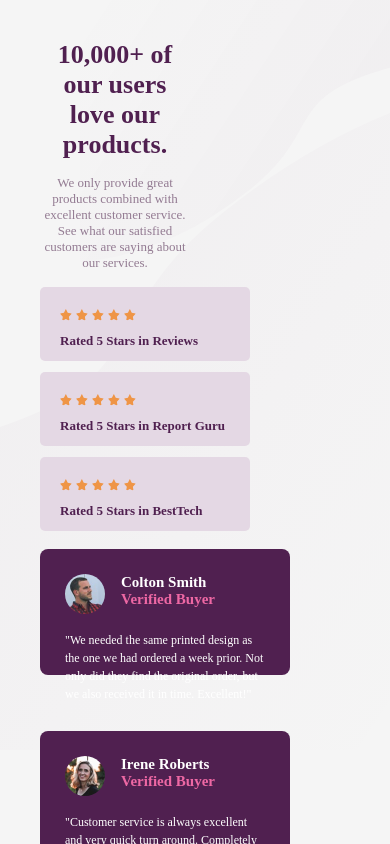
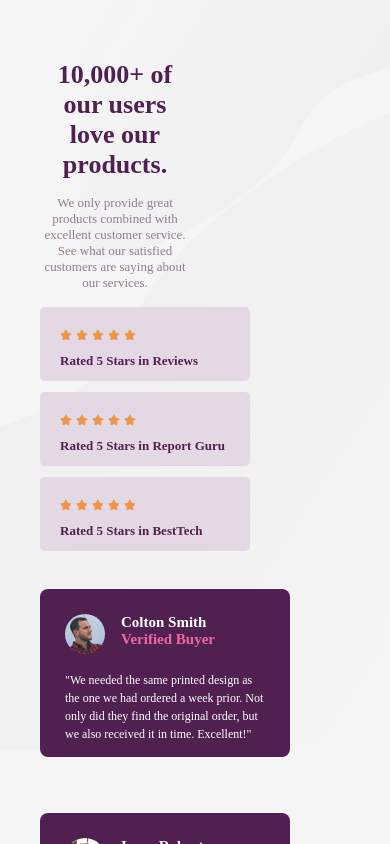
Before and after one commit to mishael1-d/Social-proof-section, a plain HTML site: page index.html in a window 390 px wide. Drawn offline with Linux system fonts and the light colour scheme.

Commit message:
updated media query

```diff
--- a/index.html
+++ b/index.html
@@ -53,7 +53,7 @@
                         </div>
 
 
-                        <div class="review_div1">
+                        <div class="review_div2">
                             <div class="review_star">
                                 <div class="p_review_img">
                                     <div>
--- a/style.css
+++ b/style.css
@@ -38,7 +38,7 @@ body{
 
 .maincard{
   width: 250px;
-  min-height: 30vh;
+  height: 30vh;
   background:hsl(300, 43%, 22%);
   border-radius: 8px;
 
@@ -123,8 +123,9 @@ img{
   padding-left: 55px;
  }
 
-
 .top_container{
+  padding-top: 20px;
+  padding-bottom: 20px;
   display: flex;
   gap: 7rem;
 }
@@ -157,14 +158,16 @@ a{
     flex-direction: column;
     gap: 1rem;
   }
+
 .cards{
     display: flex;
     flex-direction: column;
   }
 .general_container{
     width: 30%;
-    min-height: 100vh;
+    height: 100px;
     padding: 40px;
+    /* scroll-behavior: smooth; */
     }
 .review_div1{
       padding-left: 0px;
@@ -198,7 +201,7 @@ a{
 
 .maincard{
       width: 250px;
-      min-height: 15vh;
+      min-height: 20vh;
       background:hsl(300, 43%, 22%);
       border-radius: 8px;
     }
```
Lines whose indentation alone changed are shown as unchanged.
